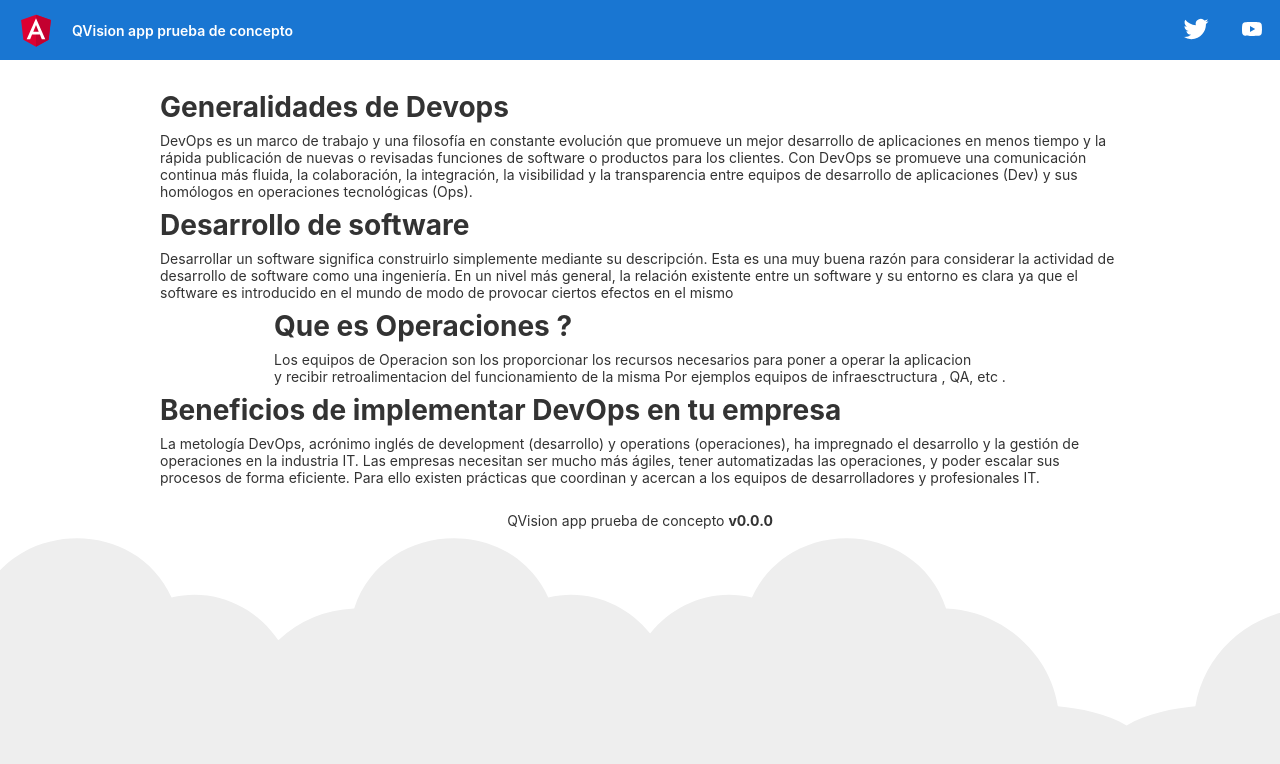
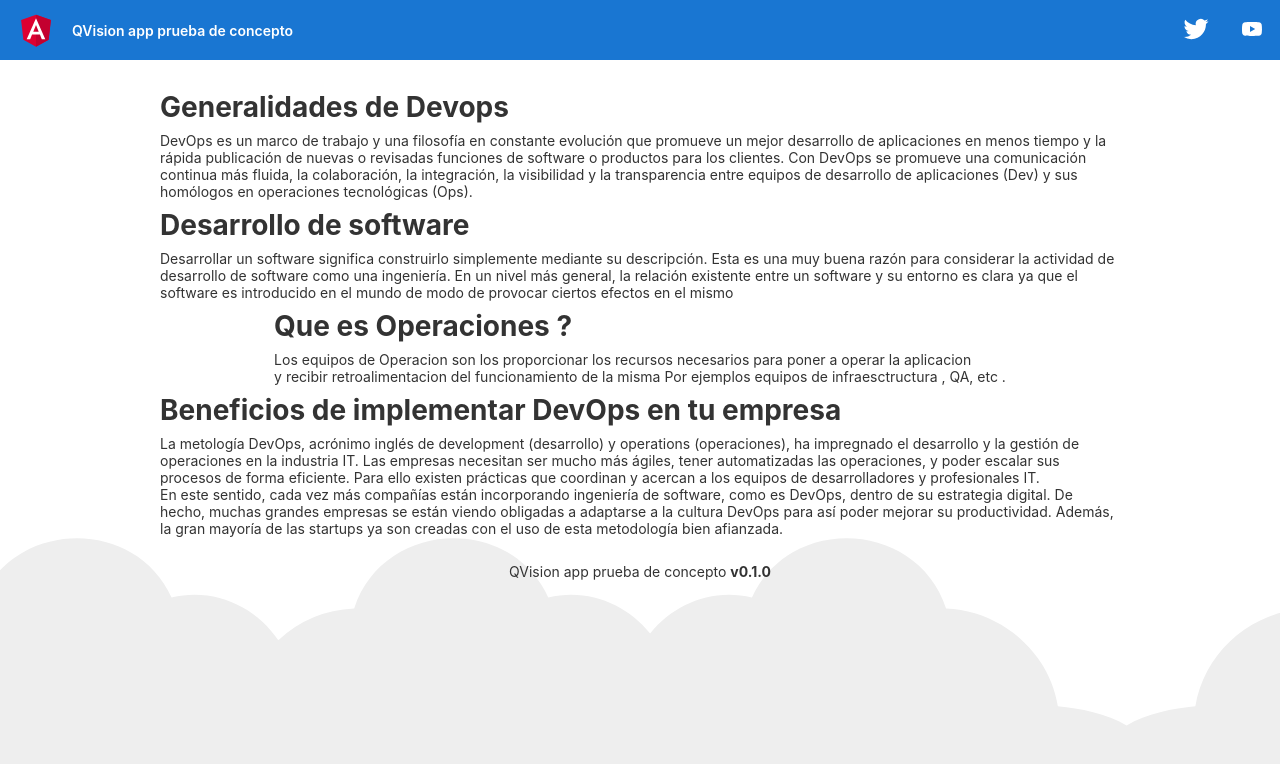
Before and after one commit to DCastroQV/Prueba-de-concepto, an Angular app: page / in a window 1280 px wide. Shown: the top 764 px of the page. Built offline with nearby package versions, Linux system fonts and the light colour scheme.

Commit message:
implementacion req_008

```diff
--- a/src/app/app.component.html
+++ b/src/app/app.component.html
@@ -361,7 +361,10 @@
     </h1>
     <p>
       La metología DevOps, acrónimo inglés de development (desarrollo) y operations (operaciones), ha impregnado el desarrollo y la gestión de operaciones en la industria IT. Las empresas necesitan ser mucho más ágiles, tener automatizadas las operaciones, y poder escalar sus procesos de forma eficiente. Para ello existen prácticas que coordinan y acercan a los equipos de desarrolladores y profesionales IT.
+      <br>
+      En este sentido, cada vez más compañías están incorporando ingeniería de software, como es DevOps, dentro de su estrategia digital. De hecho, muchas grandes empresas se están viendo obligadas a adaptarse a la cultura DevOps para así poder mejorar su productividad. Además, la gran mayoría de las startups ya son creadas con el uso de esta metodología bien afianzada.
     </p>
+
   </div>
 
 
@@ -371,7 +374,7 @@
 
       QVision app prueba de concepto&nbsp;
       <br>
-      <strong>v0.0.0</strong>
+      <strong>v0.1.0</strong>
   </footer>
 
   <svg id="clouds" xmlns="http://www.w3.org/2000/svg" width="2611.084" height="485.677" viewBox="0 0 2611.084 485.677">
```
